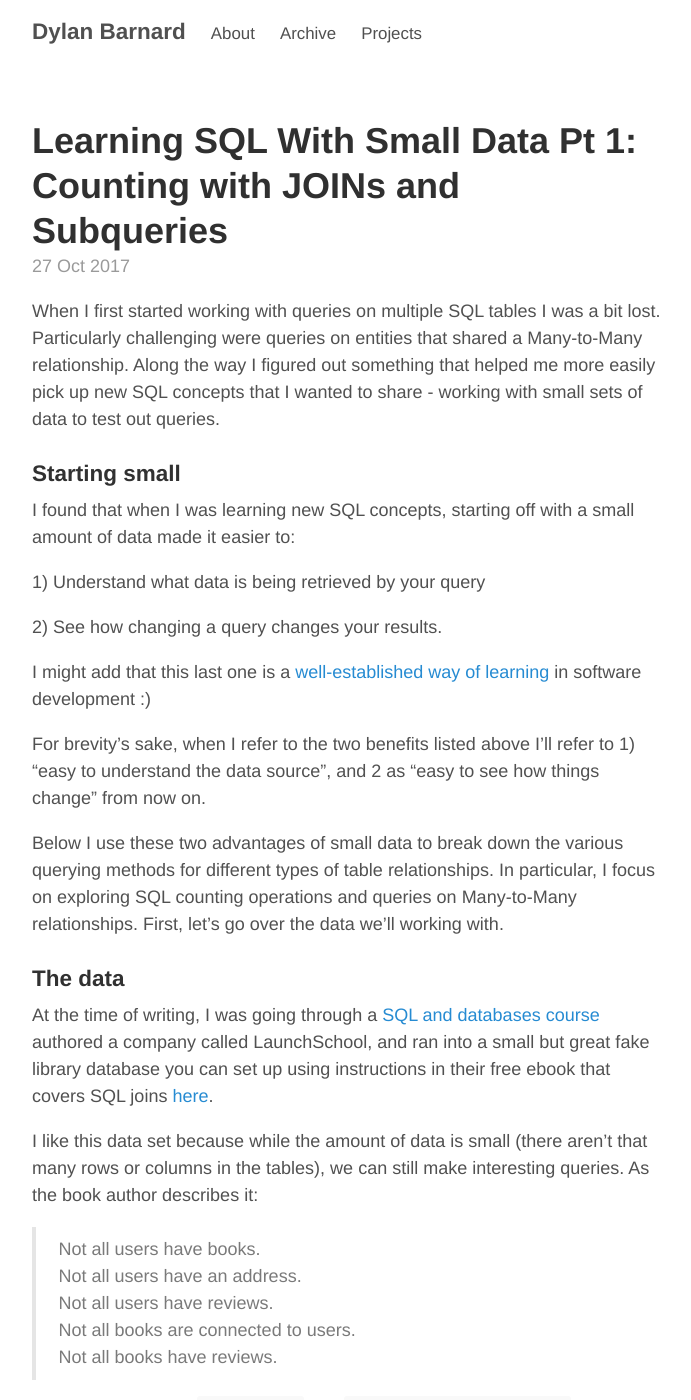
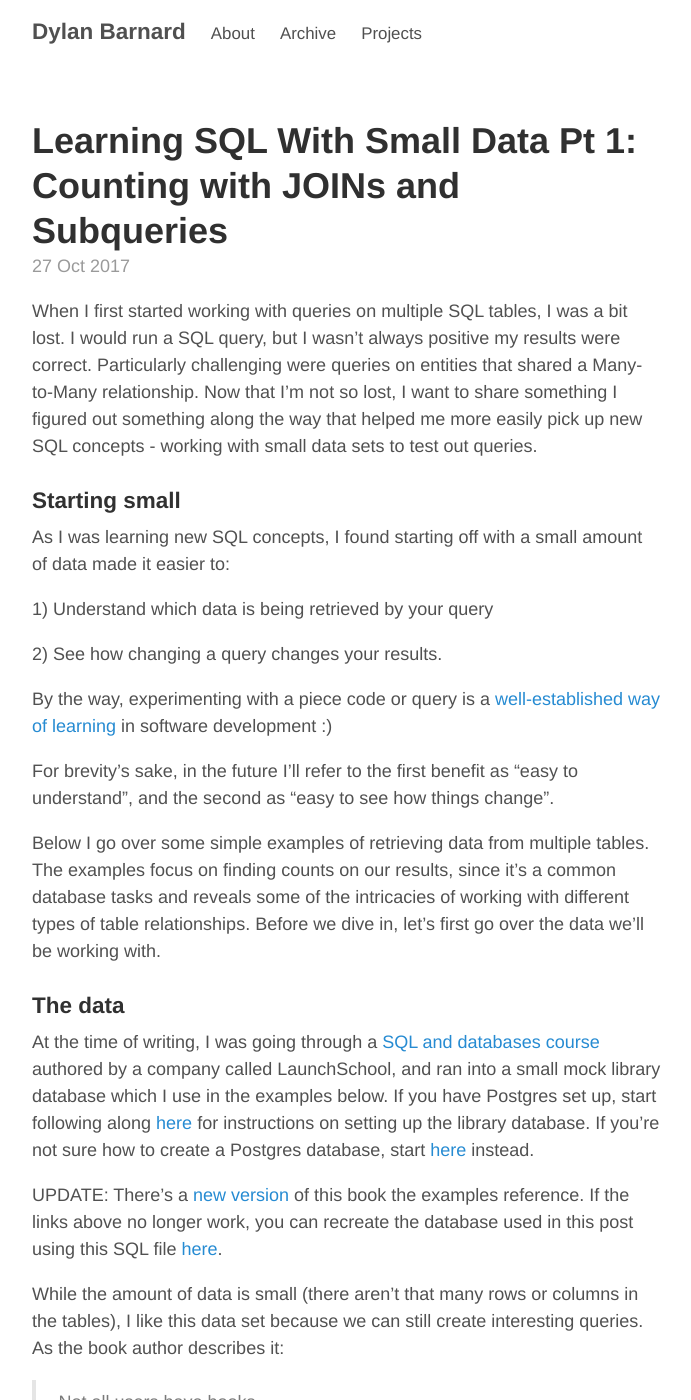
Before and after one commit to dylankb/dylankb.github.io, a Jekyll site: the page built from _posts/2017-10-27-learning-sql-with-small-data-pt-1-counting-with-joins-and-subqueries.md, in a window 1280 px wide and 1400 px high. Shown: the whole window, without its empty margins (293-984 px from the left). Built offline with Jekyll 4.4.1, drawn with Linux system fonts in a browser that asks for light colours; comment, search, counter and statistics services are not loaded; some of the changed text lies outside the part shown.

Commit message:
Improve SQL counts post
Edit grammar, reword things to improve the clarity of the post

````diff
--- a/_posts/2017-10-27-learning-sql-with-small-data-pt-1-counting-with-joins-and-subqueries.md
+++ b/_posts/2017-10-27-learning-sql-with-small-data-pt-1-counting-with-joins-and-subqueries.md
@@ -4,27 +4,29 @@ title: "Learning SQL With Small Data Pt 1: Counting with JOINs and Subqueries"
 comments: true
 ---
 
-When I first started working with queries on multiple SQL tables I was a bit lost. Particularly challenging were queries on entities that shared a Many-to-Many relationship. Along the way I figured out something that helped me more easily pick up new SQL concepts that I wanted to share - working with small sets of data to test out queries.
+When I first started working with queries on multiple SQL tables, I was a bit lost. I would run a SQL query, but I wasn't always positive my results were correct. Particularly challenging were queries on entities that shared a Many-to-Many relationship. Now that I'm not so lost, I want to share something I figured out something along the way that helped me more easily pick up new SQL concepts - working with small data sets to test out queries.
 
 ### Starting small
 
-I found that when I was learning new SQL concepts, starting off with a small amount of data made it easier to:
+As I was learning new SQL concepts, I found starting off with a small amount of data made it easier to:
 
-1) Understand what data is being retrieved by your query
+1) Understand which data is being retrieved by your query
 
 2) See how changing a query changes your results.
 
-I might add that this last one is a [well-established way of learning](https://twitter.com/ThePracticalDev/status/720257210161311744/photo/1) in software development :)
+By the way, experimenting with a piece code or query is a [well-established way of learning](https://twitter.com/ThePracticalDev/status/720257210161311744/photo/1) in software development :)
 
-For brevity's sake, when I refer to the two benefits listed above I'll refer to 1) "easy to understand the data source", and 2 as "easy to see how things change" from now on.
+For brevity's sake, in the future I’ll refer to the first benefit as "easy to understand", and the second as "easy to see how things change".
 
-Below I use these two advantages of small data to break down the various querying methods for different types of table relationships. In particular, I focus on exploring SQL counting operations and queries on Many-to-Many relationships. First, let's go over the data we'll working with.
+Below I go over some simple examples of retrieving data from multiple tables. The examples focus on finding counts on our results, since it's a common database tasks and reveals some of the intricacies of working with different types of table relationships. Before we dive in, let's first go over the data we'll be working with.
 
 ### The data
 
-At the time of writing, I was going through a [SQL and databases course](https://launchschool.com/curriculum/courses/c48b1822) authored a company called LaunchSchool, and ran into a small but great fake library database you can set up using instructions in their free ebook that covers SQL joins [here](https://launchschool.com/books/sql/read/joins#adddata).
+At the time of writing, I was going through a [SQL and databases course](https://launchschool.com/curriculum/courses/c48b1822) authored by a company called LaunchSchool, and ran into a small mock library database which I use in the examples below. If you have Postgres set up, start following along [here](https://launchschool.com/books/sql_first_edition/read/joins#adddata) for instructions on setting up the library database. If you're not sure how to create a Postgres database, start [here](https://launchschool.com/books/sql_first_edition/read/create_database) instead.
 
-I like this data set because while the amount of data is small (there aren't that many rows or columns in the tables), we can still make interesting queries. As the book author describes it:
+UPDATE: There's a [new version](https://launchschool.com/books/sql) of this book the examples reference. If the links above no longer work, you can recreate the database used in this post using this SQL file [here](https://gist.github.com/dylankb/4e0385efa247602418e6eb8c00775abb).
+
+While the amount of data is small (there aren't that many rows or columns in the tables), I like this data set because we can still create interesting queries. As the book author describes it:
 
 >Not all users have books.
 Not all users have an address.
@@ -32,21 +34,47 @@ Not all users have reviews.
 Not all books are connected to users.
 Not all books have reviews.
 
-*We'll be using joins (`INNER JOIN` and `RIGHT / LEFT OUTER JOIN`) so if these concepts are new to you, I'd highly recommend reading the LaunchSchool book up to the joins chapter linked to in the introduction. If you want to follow along then set up the library database from the book, too!*
+*Note: I briefly go over JOINs (`INNER JOIN` and `RIGHT / LEFT OUTER JOIN`), but I don't cover them from the ground up. If JOINs are new to you or you become confused, I'd highly recommend reading the LaunchSchool joins chapter linked to in the introduction or some other resource.*
 
 In our investigation of joins we'll first look at using JOINs to accomplish a typical database task - counting things.
 
 ### Counting with JOINs
 
-SQL obviously gives you the ability query for rows of data from your database, but it also provides ways of analyzing "meta information" about your queried results. One example common SQL analysis task is counting. By counting, we mean that our database is able to compute a numerical count about some type of data returned for a given query. For example, we can use SQL to count the number of rows that were returned for a given query.
+SQL gives you the ability to retrieve rows of data from your database through queries. For example, if you ask for all values in the `username` column from the `users` table, the output might look like this.
 
-Our first example of counting things with SQL will be an example of counting on a One-to-One relationship.
+```sql
+SELECT username
+  FROM users;
+```
+```
+ id |  username
+----+-------------
+  1 | John Smith
+  2 | Jane Smiley
+  3 | Alice Munro
+```
 
-#### One-to-One relationship
+In addition to retrieving data, databases can help us analyze "meta-information" about our results. One example are counts. Finding counts, or counting, means that our database is able to compute a numerical count on data returned by the query. For example, we can use SQL to count the number of rows that were returned.
 
-If you look up the [technical definition](https://en.wikipedia.org/wiki/One-to-one_(data_model)) of a One-to-One relationship, you'll see that all One-to.., Many-to.. type relationships are a way of describing the **cardinality**, or number of instances on each side of the relationship. Our two entities in this example are a user and an address, and since it's a One-to-One relationship a user belongs to one address and an address belongs to one user.
+```sql
+SELECT COUNT(*)
+  FROM users;
+```
+```
+count
+-------
+    3
+```
 
-The basics of counting with One-to-One relationships are pretty easy, especially when using `INNER JOIN`. Let's look at an example. First we'll look for all users who have an address.
+This is relatively simple task when we're dealing with one table, but things get a little more complicated when we go to perform queries on relationships that span multiple tables. Our first example of counting things with SQL is counting entities that have a One-to-One relationship with another entity.
+
+#### One-to-One relationships
+
+The two tables in this example are `users` and `addresses`. A user can have only one address and an address can have only one user. A user (or user instance) represents one row in the users table, and likewise for an address with the addresses table. This limitation on the relationship is why users and addresses have a "One-to-One" relationship.
+
+If you look up the [definition](https://en.wikipedia.org/wiki/One-to-one_(data_model)) of a One-to-One relationship, you'll see that all the One-to.. and Many-to.. type relationships are a way to describing how many entity instances are there on each side of the relationship. The word used to describe this aspect of the relationship is called **cardinality**.
+
+The basics of counting with One-to-One relationships are pretty easy, especially when using `INNER JOIN`. Let's look at an example. First, we'll look for all users who have an address.
 
 ```sql
 SELECT COUNT(users.id)
@@ -70,15 +98,14 @@ SELECT u.id, u.username, a.street, a.city, a.state
 ```
 ```
  id |  username   |     street      |     city      | state
- id |  username   |     street      |     city      | state
 ----+-------------+-----------------+---------------+-------
   1 | John Smith  | 1 Market Street | San Francisco | CA
   2 | Jane Smiley | 2 Elm Street    | San Francisco | CA
 ```
 
-We can easily see that two users in our results, so the count is correct. By the way, this was an example of advantage 1) of using a small data set - "easy to understand the data source".
+We can easily see that there are two users in our results, so the count is correct. By the way, this was an example of advantage #1 to using small data sets - "easy to understand".
 
-If we recall the description of this dataset from earlier, the user-address relationship was described as "Not all users have an address." If we wanted to triple-check that we've only found users with an address, we can change our `INNER JOIN` to a `LEFT OUTER JOIN`.
+If we recall the description of this data set from earlier, the user-address relationship was described as "Not all users have an address." If we wanted to triple check that we've only found users with an address, we can change our `INNER JOIN` to a `LEFT OUTER JOIN`. A `LEFT OUTER JOIN` returns all rows from the left table, in this case the `users` table, even if there are no matching rows to the table it is JOINing.
 
 ```sql
 SELECT u.id, u.username, a.street, a.city, a.state
@@ -93,13 +120,13 @@ SELECT u.id, u.username, a.street, a.city, a.state
   3 | Alice Munro |                 |               |             |
 ```
 
-We can see that Alice Munro does not have an address, so this is indeed the correct result.
+We can see that Alice Munro does not have an address, and so she was correctly excluded from our results set in the previous query counting users with an address.
 
-We made a small change to our query which resulted in a small change to our output. I'd say that counts as an example of advantage 2) "easy to see how things change".
+We made a small change to our query by which resulted in a small change to our output. I'd say that counts as an example of advantage #2 - "easy to see how things change".
 
 #### Counting on a One-to-Many relationship
 
-A book has many reviews, so let's try finding the count of books with reviews.
+The next relationship type to explore is One-to-Many. A book has many reviews and a review can only pertain to one book, so it's an example of a One-to-Many. Let's try finding the count of books with reviews.
 
 ```sql
 SELECT COUNT(books.title)
@@ -110,7 +137,7 @@ SELECT COUNT(books.title)
 3
 ```
 
-To double check the accuracy of our result, let's reveal a bit more of the data we're returning by changing our `SELECT` statement to `SELECT reviews.id, reviews.review_content, books.title` and run the query again.
+This result appears to indicate that there are three books with reviews. To double check the accuracy of our result, let's reveal more columns from the data we're returning by changing our `SELECT` statement to `SELECT reviews.id, reviews.review_content, books.title` and run the query again.
 
 ```
  id |  review_content  |       title
@@ -120,11 +147,11 @@ To double check the accuracy of our result, let's reveal a bit more of the data
   2 | My second review | My Second SQL book
 ```
 
-So, we're actually only getting getting three rows back, but only two unique books
+As we can see two of the books are duplicates, so there are actually only only two unique books. Why is that, and how can we fix our query above to return the correct count?
 
-JOINs link two tables based on one or more fields by returning each row where a match is present between the field(s). To be more specific about the problem we're encountering, if there are multiple reviews of a book then a simple count on `books.title` will return that same book title `n` number of times where `n` is the number of reviews for that book.
+JOINs link two tables based on one or more fields by returning each row where a match is present between the field(s). To be more specific about the problem we're encountering, if there are multiple reviews of a book, then a simple count on `books.title` will return that same book title as many times as there are reviews for that book.
 
-As we can see, we need to be a bit more careful when executing JOINs on non One-to-One relationships. To fix this problem, we'll include the `DISTINCT` keyword to limit our results set to unique books.
+To fix the duplicates problem, we can include the `DISTINCT` keyword to limit our results set to unique books.
 
 ```sql
 SELECT COUNT(DISTINCT books.title)
@@ -137,7 +164,7 @@ SELECT COUNT(DISTINCT books.title)
 
 #### Counting with Subqueries
 
-Let's look at subqueries, because subqueries work a bit differently, and we'll see that when we go to perform the same count as in our previous JOIN example.
+Let's look at subqueries because they work a bit differently. We'll see how so when we go to perform the same count as in our previous JOIN example.
 
 ```rb
 SELECT COUNT(books.id)
@@ -160,8 +185,10 @@ The subquery `SELECT book_id FROM reviews` returns:
        2
 ```
 
-Because we're returning three results, it would be normal to expect that we might get a count of `3` back. However one of the fundamental differences in subqueries is that the logic is performed in the `WHERE` clause and not a joining of the results.
+Because we're returning three results, it would be normal to expect that we might get a count of `3` back. However one of the fundamental differences with subqueries is that the logic is performed in the `WHERE` clause. In this case, `WHERE`...`IN` is doing the heavy lifting for us by checking for books ids against those in the `books` table.
 
-To be a bit more clear, the above query is essentially saying "For each book, check if it's id is included in other set (or subquery) of ids". In this example, subqueries make counting a bit easier. :)
+To narrate what's happening in plain English, the above query is essentially saying, "For each book id in the books table, check if the id is included in the list of book ids from the `reviews` table (the ones returned by the inner subquery)". In this example, subqueries ensures that we don't need to worry about duplicate ids in our results.
+
+We touched on a lot of SQL subjects above: JOINS, subqueries, table relationships, and counting to name a few. If you found any of the above useful to you and would like to continue exploring SQL, feel free to read my [next post]({{ site.url }}{% link _posts/2017-11-5-learning-sql-with-small-data-pt-2-breaking-apart-a-many-to-many-relationship.md %}) in the series on breaking down how to work with a Many-to-Many table relationships.
 
 [^1]: https://launchschool.com/books/sql/read/joins#innerjoins
````
Also changed, not shown: other parts of _posts/2017-10-27-learning-sql-with-small-data-pt-1-counting-with-joins-and-subqueries.md (+3 -5 lines), _posts/2017-11-5-learning-sql-with-small-data-pt-2-breaking-apart-a-many-to-many-relationship.md (+1 -1 lines).
